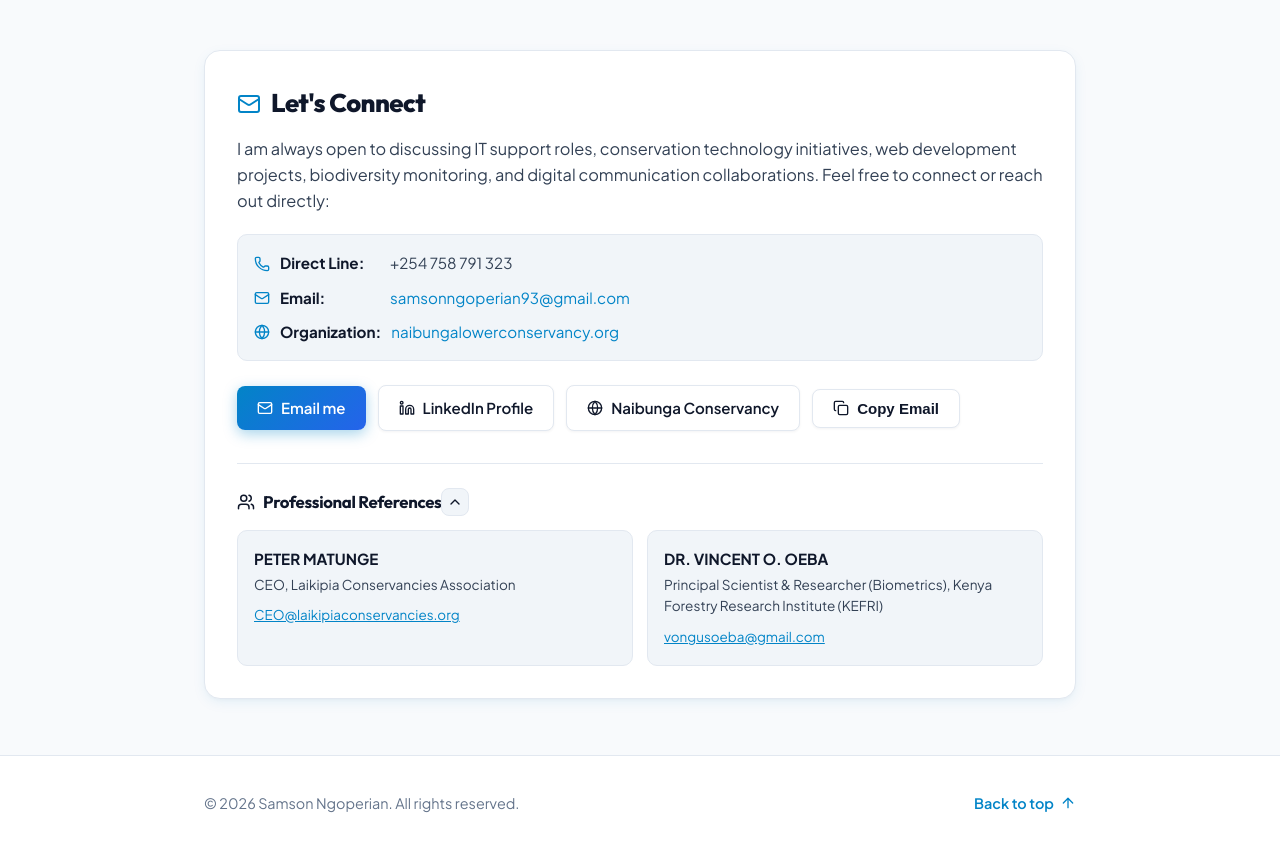
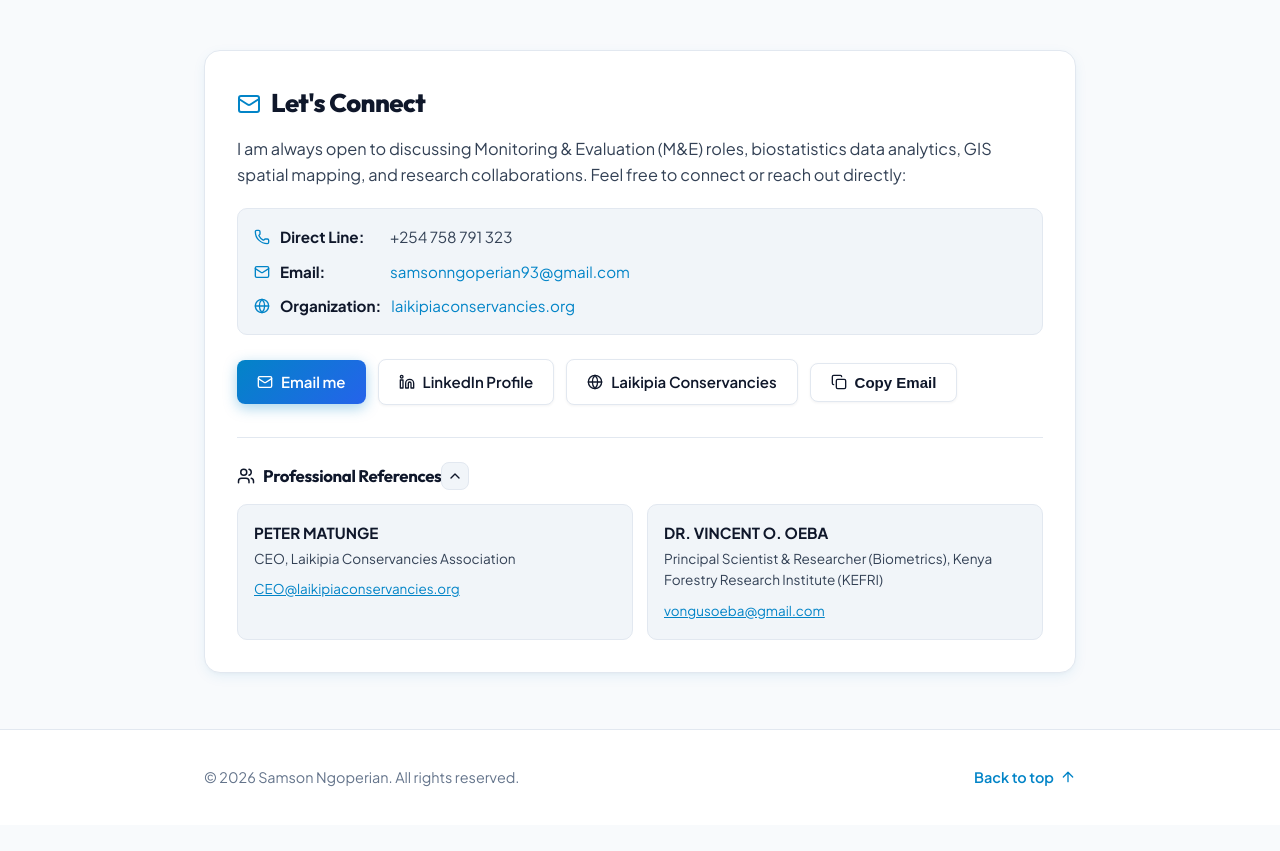
Before and after one commit to InfoHive-As/samson-ngoperian, a React (Vite) app: page / in a window 1280 px wide. Shown: the part 7040-7891 px from the top of the page. After the commit the page ends 7865 px from the top, so only its background shows below. Built offline with nearby package versions, Linux system fonts and the light colour scheme; the HTML template or start-up script is replaced by a standard one.

Commit message:
Remove Naibunga references and replace with Laikipia Conservancies Association

```diff
--- a/src/components/Contact.jsx
+++ b/src/components/Contact.jsx
@@ -12,7 +12,7 @@ export default function Contact({ onCopyEmail }) {
           <Mail size={24} /> Let's Connect
         </h2>
         <p style={{ color: 'var(--text-muted)', fontSize: '1.02rem', marginBottom: 20 }}>
-          I am always open to discussing IT support roles, conservation technology initiatives, web development projects, biodiversity monitoring, and digital communication collaborations. Feel free to connect or reach out directly:
+          I am always open to discussing Monitoring & Evaluation (M&E) roles, biostatistics data analytics, GIS spatial mapping, and research collaborations. Feel free to connect or reach out directly:
         </p>
 
         <div className="contact-info">
@@ -32,7 +32,7 @@ export default function Contact({ onCopyEmail }) {
             <Globe size={16} />
             <strong>Organization:</strong>
             <a href={personalInfo.organizationUrl} target="_blank" rel="noopener noreferrer">
-              naibungalowerconservancy.org
+              laikipiaconservancies.org
             </a>
           </div>
         </div>
@@ -55,7 +55,7 @@ export default function Contact({ onCopyEmail }) {
             target="_blank"
             rel="noopener noreferrer"
           >
-            <Globe size={16} /> Naibunga Conservancy
+            <Globe size={16} /> Laikipia Conservancies
           </a>
           <button
             className="btn"
```
Also changed, not shown: 2 other files (tests, documents, lock files or other folders).
